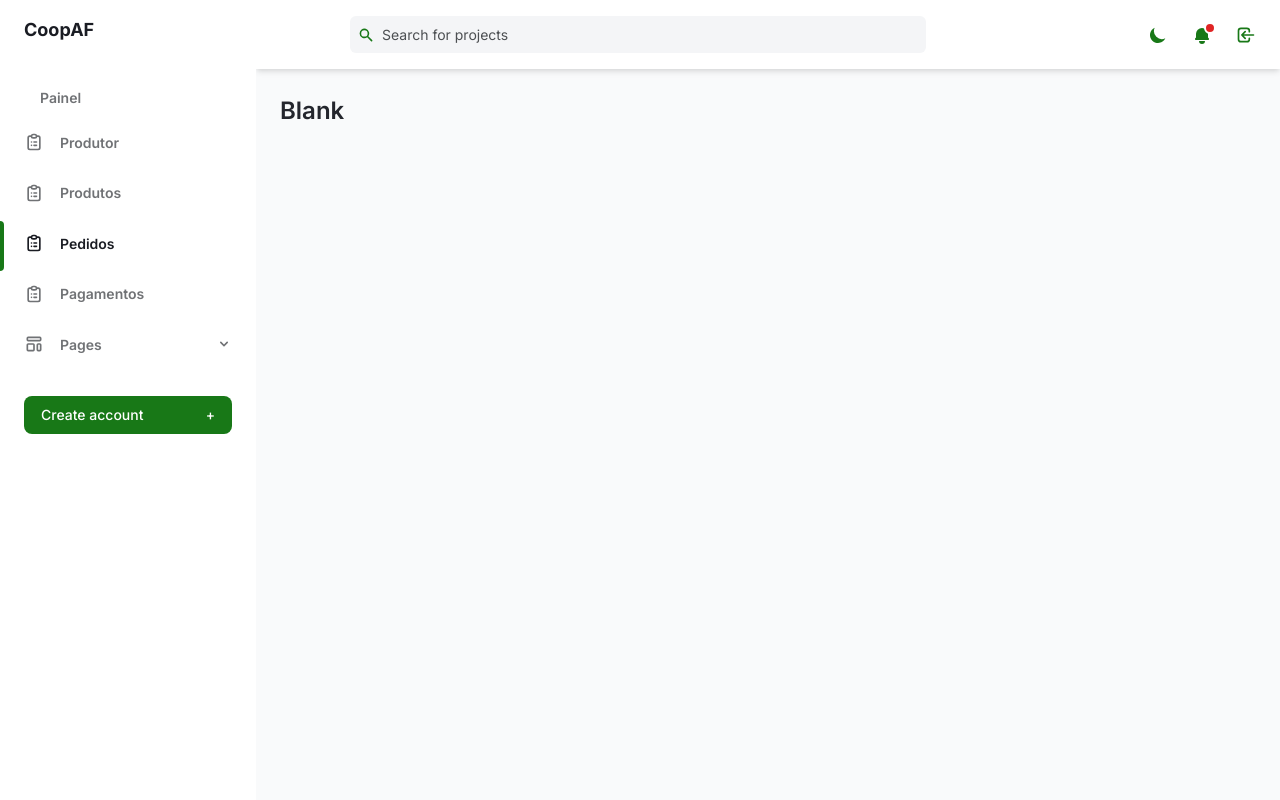
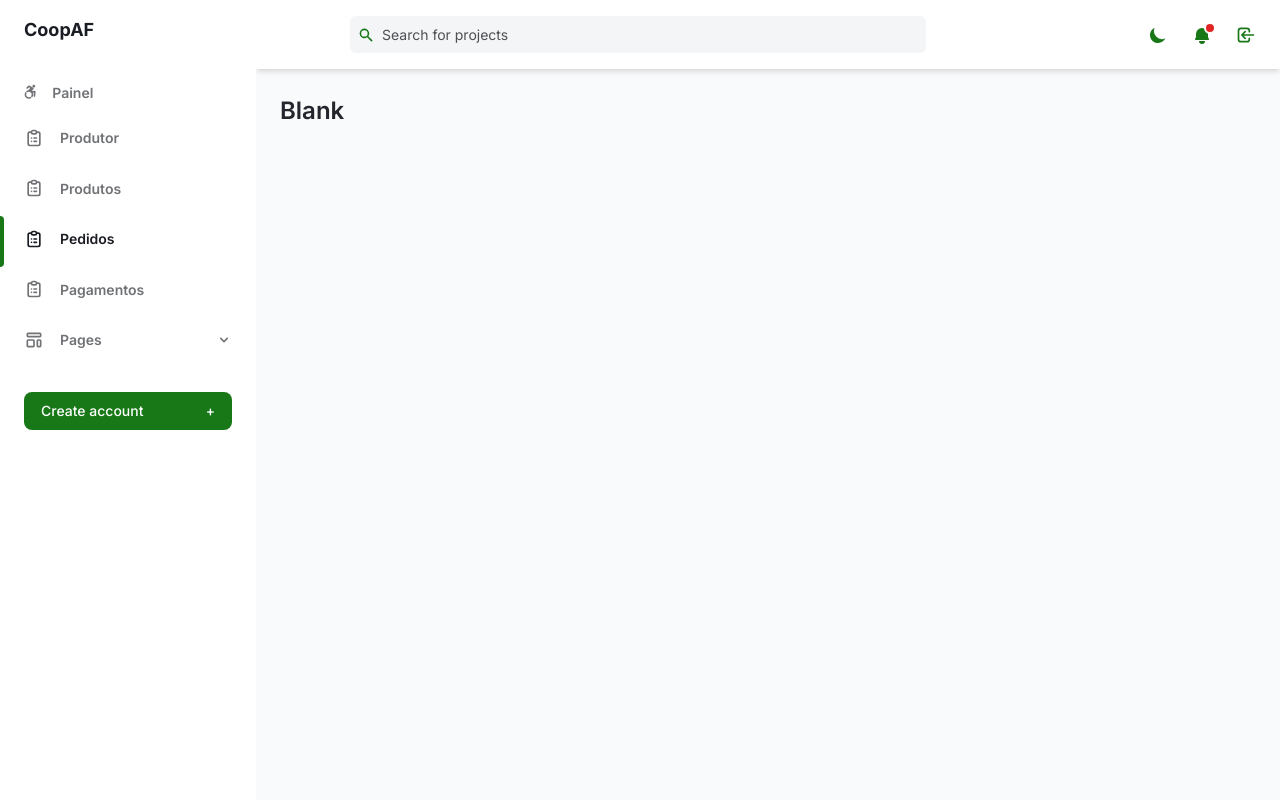
Before and after one commit to ArturZahn/TCC-Servidor, a PHP site: page /pedidos.php in a window 1280 px wide. Run offline with PHP 8.4, Linux system fonts and the light colour scheme.

Commit message:
arruamndo link fontawesome

```diff
--- a/pagamentos.php
+++ b/pagamentos.php
@@ -8,6 +8,10 @@
       href="https://fonts.googleapis.com/css2?family=Inter:wght@400;500;600;700;800&display=swap"
       rel="stylesheet"
     />
+
+    <link rel="stylesheet" href="./assets/css/fontawesome/css/all.css">
+
+
     <link rel="stylesheet" href="./assets/css/tailwind.output.css" /><link rel="stylesheet" href="./assets/css/corescustomizadas.css" />
     <script
       src="https://cdn.jsdelivr.net/gh/alpinejs/alpine@v2.x.x/dist/alpine.min.js"
--- a/pedidos.php
+++ b/pedidos.php
@@ -9,6 +9,9 @@
       rel="stylesheet"
     />
     <link rel="stylesheet" href="./assets/css/tailwind.output.css" /><link rel="stylesheet" href="./assets/css/corescustomizadas.css" />
+
+    <link rel="stylesheet" href="./assets/css/fontawesome/css/all.css">
+
     <script
       src="https://cdn.jsdelivr.net/gh/alpinejs/alpine@v2.x.x/dist/alpine.min.js"
       defer
--- a/produtor.php
+++ b/produtor.php
@@ -9,6 +9,9 @@
       rel="stylesheet"
     />
     <link rel="stylesheet" href="./assets/css/tailwind.output.css" /><link rel="stylesheet" href="./assets/css/corescustomizadas.css" />
+
+    <link rel="stylesheet" href="./assets/css/fontawesome/css/all.css">
+
     <script
       src="https://cdn.jsdelivr.net/gh/alpinejs/alpine@v2.x.x/dist/alpine.min.js"
       defer
--- a/produtos.php
+++ b/produtos.php
@@ -9,6 +9,9 @@
       rel="stylesheet"
     />
     <link rel="stylesheet" href="./assets/css/tailwind.output.css" /><link rel="stylesheet" href="./assets/css/corescustomizadas.css" />
+
+    <link rel="stylesheet" href="./assets/css/fontawesome/css/all.css">
+
     <script
       src="https://cdn.jsdelivr.net/gh/alpinejs/alpine@v2.x.x/dist/alpine.min.js"
       defer
--- a/sidebar.php
+++ b/sidebar.php
@@ -6,7 +6,7 @@ $menu = array(
     array(
         "titulo" => "Painel",
         "url" => "index.php",
-        "icone" => '<i class="fas fa-salad"></i>'
+        "icone" => '<i class="fab fa-accessible-icon"></i><i class="fas fa-salad"></i>'
     ),
     array(
         "titulo" => "Produtor",
```
